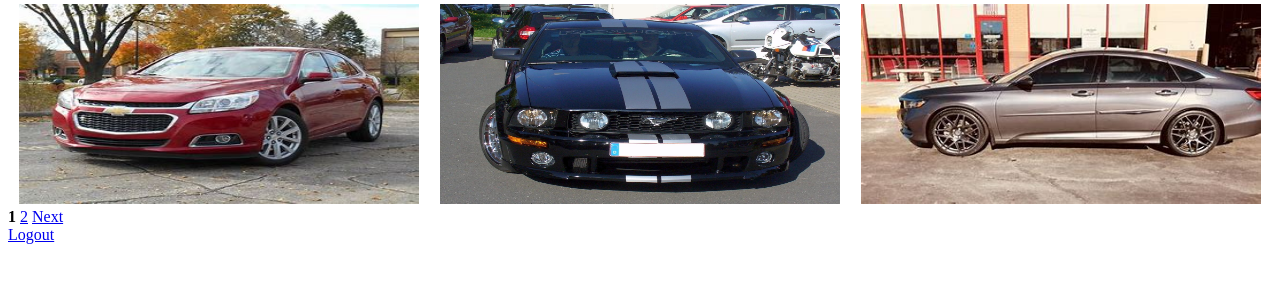
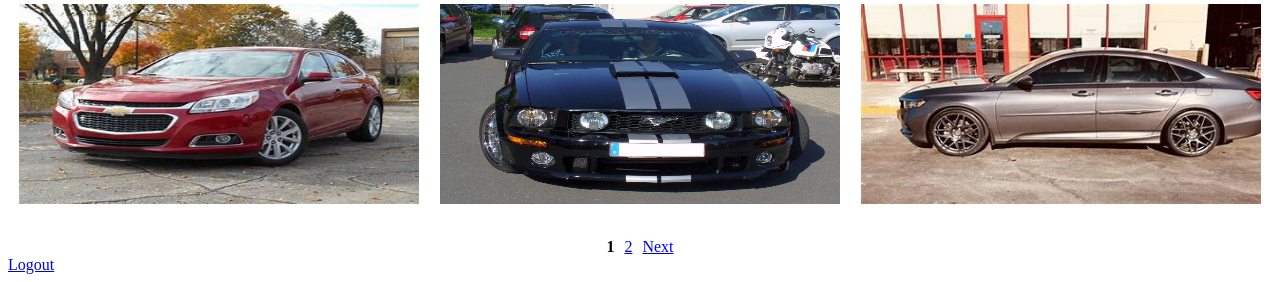
Before and after one commit to Nartben7788/cruisehub, a Flask app: page /user_dashboard in a window 1280 px wide. Shown: the part 550-832 px from the top of the page. Before the commit the page ends 794 px from the top, so only its background shows below. Run offline with Flask 3, Linux system fonts and the light colour scheme; a user stored in the database is signed in; data comes from the database, SQL or seed files in the repository.

Commit message:
added some styles to user_dashboard

```diff
--- a/static/user_dashboard.css
+++ b/static/user_dashboard.css
@@ -7,3 +7,9 @@ img{
     flex-wrap: wrap;
     justify-content: space-around;
 }
+.pagination {
+    margin-top: 30px;
+    display: flex;
+    justify-content: center;
+    gap: 10px;
+}
```
